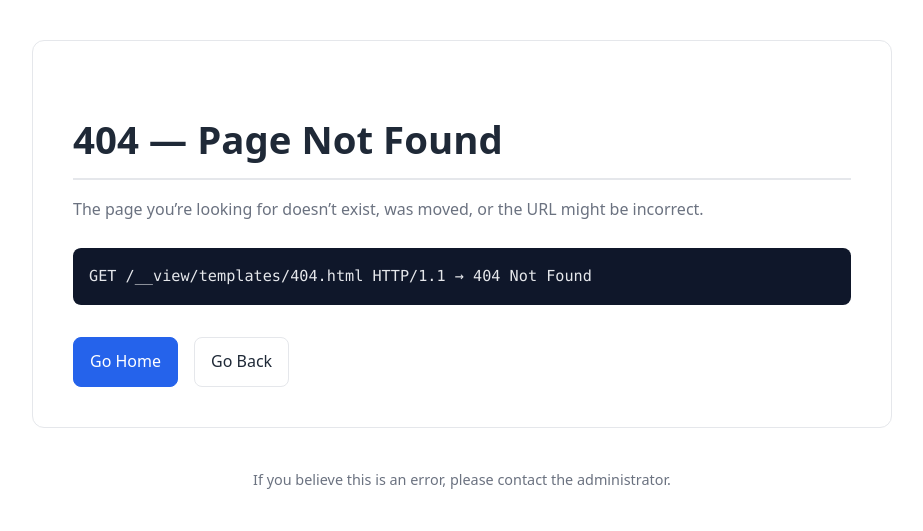
After one commit to leoferaderonugraha/articles, a Flask app: template templates/404.html in a window 1280 px wide. The commit adds this page. Shown: the top 531 px of the page, without its empty margins (178-1101 px from the left). Run offline with Flask 3, Linux system fonts and the light colour scheme; the template is opened without the code that fills it, so the values that code supplies are empty.

Commit message:
add index, update article format, and add 404 page

```diff
--- a/main.py
+++ b/main.py
@@ -1,18 +1,51 @@
 import markdown
+import os
+import pathlib
 
-from flask import Flask, render_template, render_template_string
+from flask import (
+    abort,
+    Flask,
+    render_template,
+)
+
+
+def get_articles():
+    valid_articles = {}
+    with os.scandir('./articles') as entries:
+        for entry in entries:
+            if entry.is_file():
+                valid_articles[pathlib.Path(entry.path).stem] = entry.path
+
+    return dict(sorted(valid_articles.items()))
 
 
 app = Flask(__name__)
 
 
+@app.errorhandler(404)
+def page_not_found(_):
+    return render_template("404.html"), 404
+
+
 @app.get('/')
 def index():
-    data = open('./articles/idor.md', 'r').read()
-    content = markdown.markdown(data, extensions=['toc', 'attr_list'])
-    print(content)
-    return render_template('index.html', title="IDOR", content=content)
+    articles = get_articles()
+    return render_template('index.html', articles=articles)
+
+
+@app.get('/<name>')
+def article(name):
+    valid_articles = get_articles()
+    article_path = valid_articles.get(name)
+    if article_path is not None:
+        data = open(article_path, 'r').read()
+        content = markdown.markdown(data, extensions=['toc', 'attr_list'])
+        return render_template('article.html',
+                               title=name,
+                               content=content)
+
+    abort(404)
 
 
 if __name__ == '__main__':
-    app.run()
+    app.run(debug=True)
--- /dev/null
+++ b/templates/404.html
@@ -0,0 +1,149 @@
+<!DOCTYPE html>
+<html lang="en">
+<head>
+    <meta charset="UTF-8">
+    <title>404 — Page Not Found</title>
+    <meta name="viewport" content="width=device-width, initial-scale=1">
+
+    <style>
+        :root {
+            --text-main: #1f2937;
+            --text-muted: #6b7280;
+            --border-light: #e5e7eb;
+            --bg-code: #0f172a;
+            --bg-inline-code: #f1f5f9;
+            --bg-toc: #f8fafc;
+            --link-main: #2563eb;
+        }
+
+        * {
+            box-sizing: border-box;
+        }
+
+        body {
+            font-family: system-ui, -apple-system, BlinkMacSystemFont, "Segoe UI",
+                Roboto, "Helvetica Neue", Arial, sans-serif;
+            line-height: 1.7;
+            max-width: 900px;
+            margin: 40px auto;
+            padding: 0 20px;
+            color: var(--text-main);
+            background-color: #ffffff;
+        }
+
+        a {
+            color: var(--link-main);
+            text-decoration: none;
+        }
+
+        a:hover {
+            text-decoration: underline;
+        }
+
+        .container {
+            border: 1px solid var(--border-light);
+            border-radius: 12px;
+            padding: 40px;
+            background-color: #ffffff;
+        }
+
+        h1 {
+            font-size: 2.4rem;
+            margin-bottom: 0.5rem;
+            border-bottom: 2px solid var(--border-light);
+            padding-bottom: 0.4rem;
+        }
+
+        p {
+            margin: 1rem 0;
+            color: var(--text-muted);
+        }
+
+        .code {
+            margin: 24px 0;
+            background-color: var(--bg-code);
+            color: #e5e7eb;
+            padding: 16px;
+            border-radius: 8px;
+            font-family: ui-monospace, SFMono-Regular, Menlo, Monaco, Consolas,
+                "Liberation Mono", "Courier New", monospace;
+            font-size: 0.95rem;
+            overflow-x: auto;
+        }
+
+        .actions {
+            margin-top: 32px;
+            display: flex;
+            gap: 16px;
+            flex-wrap: wrap;
+        }
+
+        .btn {
+            display: inline-block;
+            padding: 10px 16px;
+            border-radius: 8px;
+            border: 1px solid var(--border-light);
+            font-weight: 500;
+        }
+
+        .btn-primary {
+            background-color: var(--link-main);
+            color: #ffffff;
+            border-color: var(--link-main);
+        }
+
+        .btn-primary:hover {
+            opacity: 0.9;
+            text-decoration: none;
+        }
+
+        .btn-secondary {
+            background-color: #ffffff;
+            color: var(--text-main);
+        }
+
+        footer {
+            margin-top: 40px;
+            text-align: center;
+            font-size: 0.9rem;
+            color: var(--text-muted);
+        }
+
+        @media (max-width: 640px) {
+            h1 {
+                font-size: 2rem;
+            }
+
+            .container {
+                padding: 24px;
+            }
+        }
+    </style>
+</head>
+<body>
+    <div class="container">
+        <h1>404 — Page Not Found</h1>
+
+        <p>
+            The page you’re looking for doesn’t exist, was moved,
+            or the URL might be incorrect.
+        </p>
+
+        <div class="code">
+        {{ request.method }} {{ request.path }} {{ request.environ.get('SERVER_PROTOCOL', 'HTTP/1.1') }}
+        → 404 Not Found
+        </div>
+
+        <div class="actions">
+            <a href="/" class="btn btn-primary">Go Home</a>
+            <a href="javascript:history.back()" class="btn btn-secondary">
+                Go Back
+            </a>
+        </div>
+    </div>
+
+    <footer>
+        If you believe this is an error, please contact the administrator.
+    </footer>
+</body>
+</html>
```
Also changed, not shown: articles/Insecure Direct Object Reference.md (renamed from articles/idor.md, +10 -6 lines), static/css/main.css (+18 -0 lines), templates/article.html (added, +9 -0 lines), templates/index.html (+20 -4 lines).
